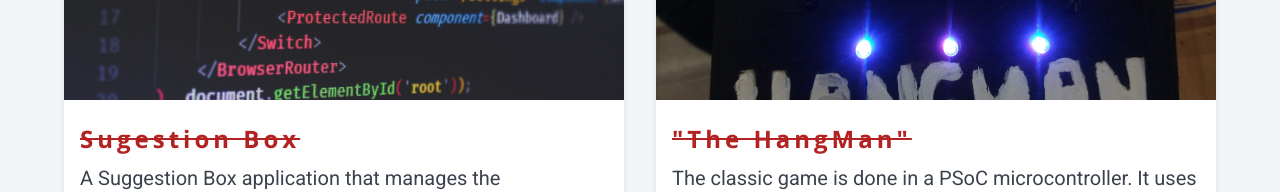
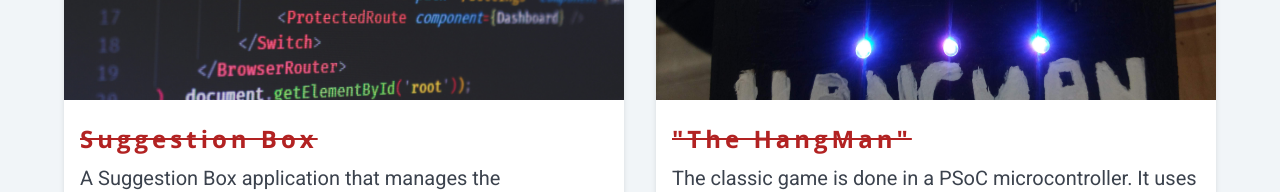
Before and after one commit to Ksquare-University/ericksixto-porftoliopage, a React (Create React App) app: page / in a window 1280 px wide. Shown: the part 2620-2812 px from the top of the page. Built offline with nearby package versions, Linux system fonts and the light colour scheme.

Commit message:
Suggestion box card title fix

```diff
--- a/src/component/project-card/project-card.component.jsx
+++ b/src/component/project-card/project-card.component.jsx
@@ -14,7 +14,7 @@ const ProjectCard = () => {
             <img className="card-img" src={reactproject} alt="Suggestion Box" />
           </div>
           <div className="card-info">
-            <h4>Sugestion Box</h4>
+            <h4>Suggestion Box</h4>
             <p>
               A Suggestion Box application that manages the suggestions of the
               employees. It has a login feature, reply system, filter and sort
```
